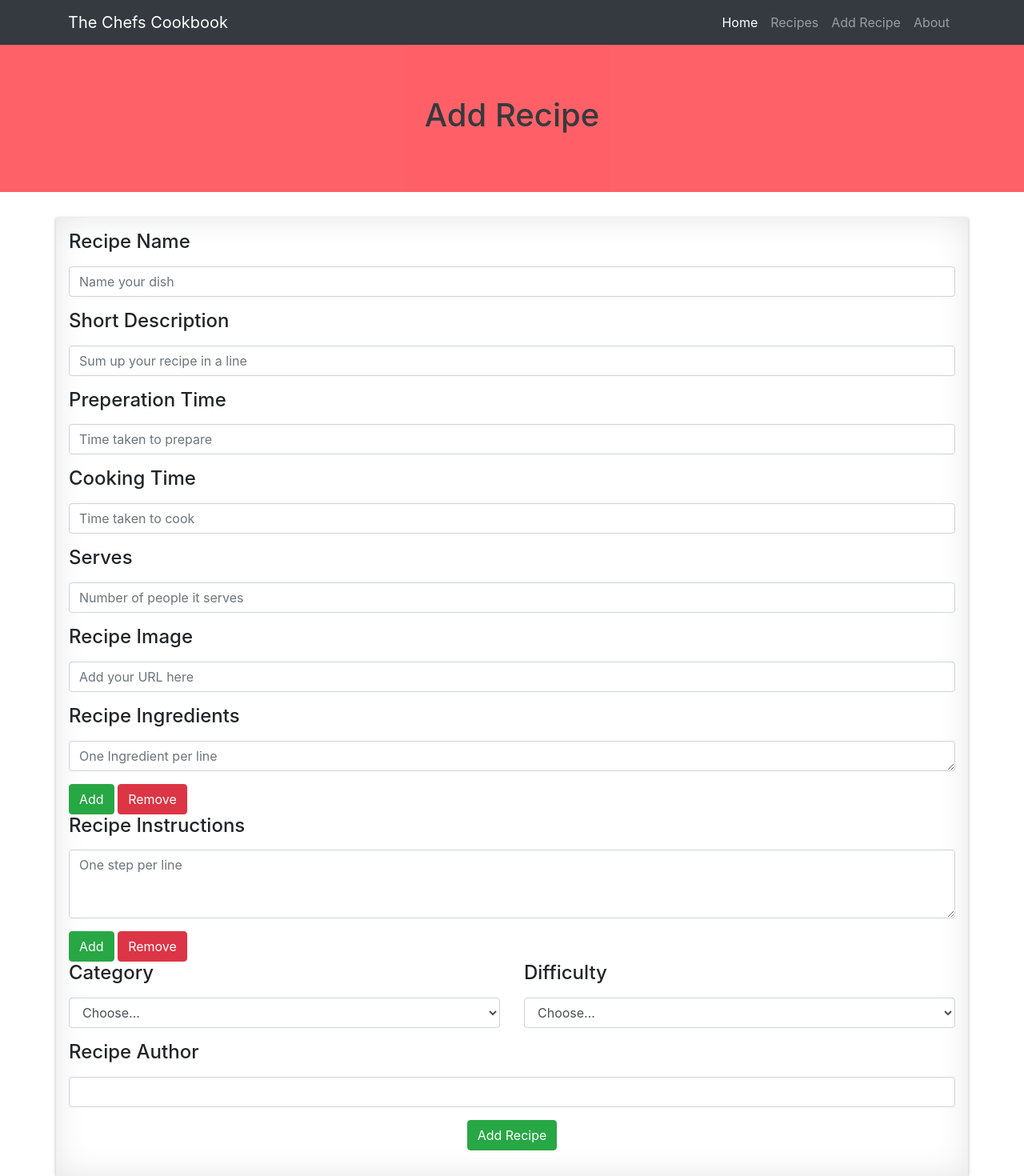
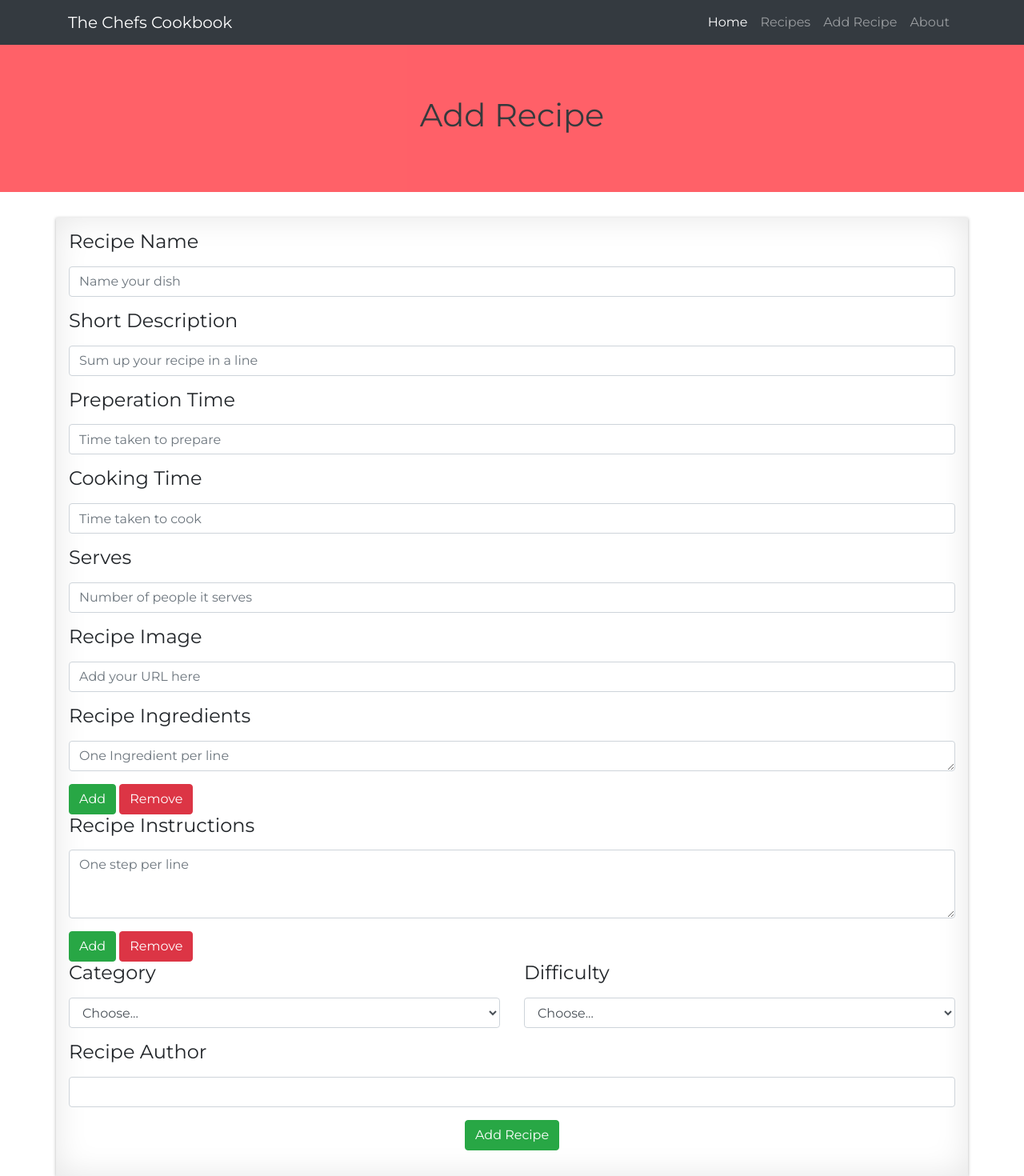
Before and after one commit to Squelsh84/the-chefs-cookbook, a Flask app: page /add_recipe in a window 1280 px wide. Shown: the whole page at 80% size. Run offline with Flask 2, Linux system fonts and the light colour scheme; data that the repository does not hold is empty; some libraries are stand-ins or nearby versions.

Commit message:
Font family added and styling to recipe view page.

```diff
--- a/static/css/main.css
+++ b/static/css/main.css
@@ -1,5 +1,9 @@
 
+@import url('https://fonts.googleapis.com/css?family=Montserrat:400,600,700&display=swap');
 
+body {
+  font-family: 'Montserrat';
+}
 
 
 
@@ -62,3 +66,13 @@ i {
   box-shadow:0 1px 4px rgba(0, 0, 0, 0.3), 0 0 40px rgba(0, 0, 0, 0.1) inset;
   padding: 1rem;
 }
+
+
+
+/*--- View Recipe ---*/
+
+.list-group-info {
+
+  padding-top: 1rem;
+
+}
```
